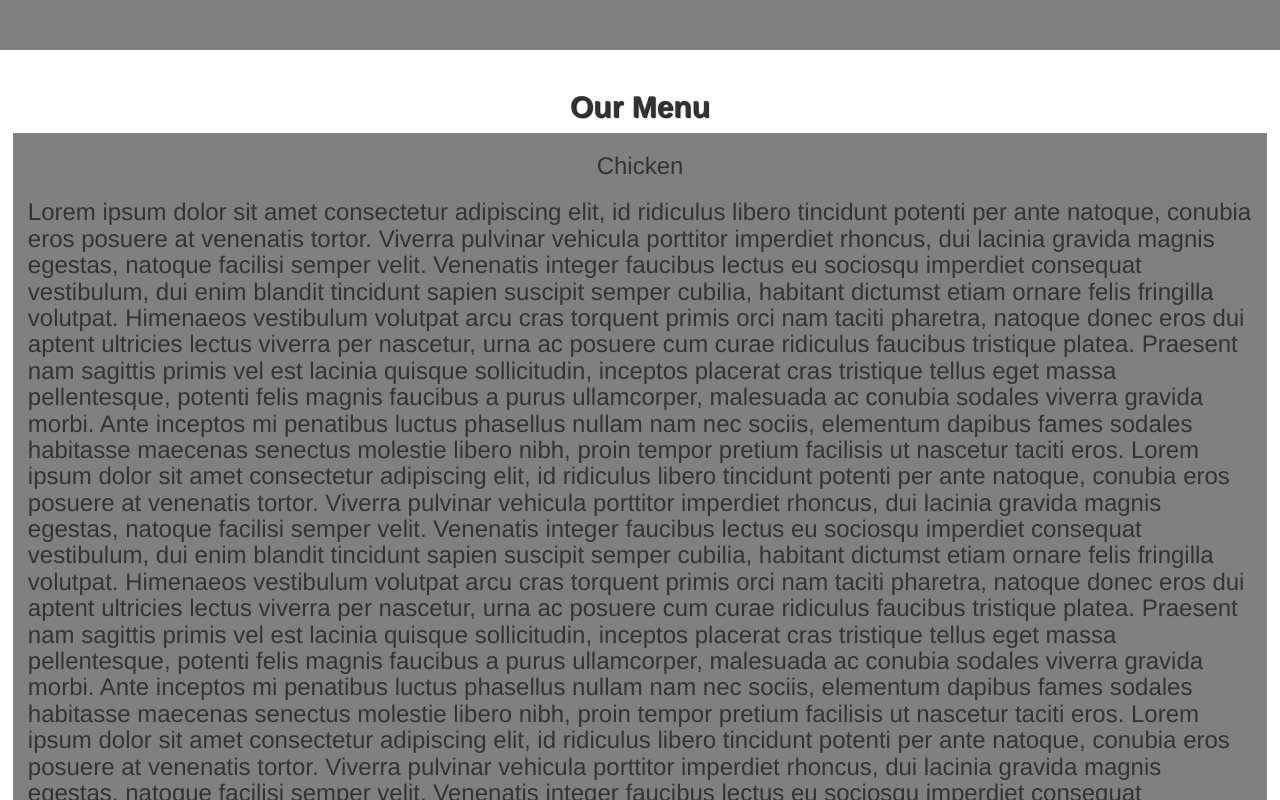
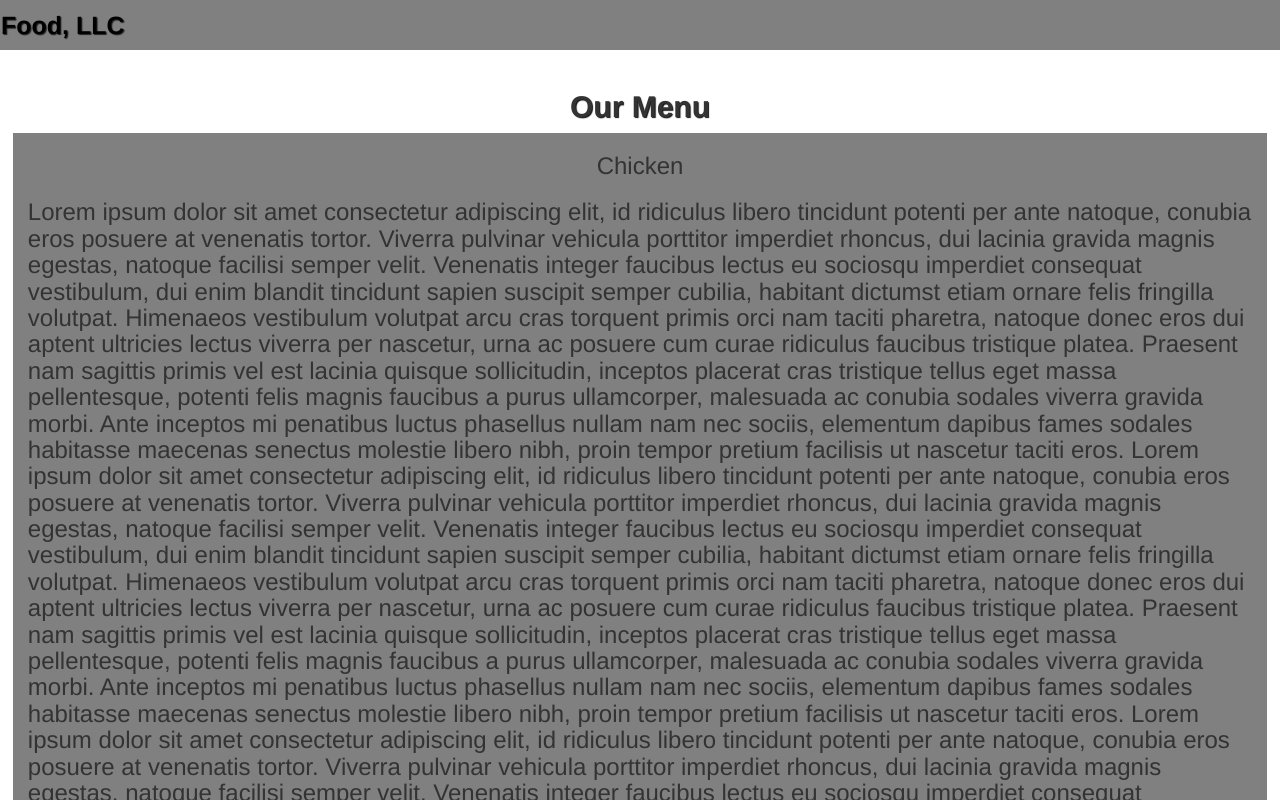
Before and after one commit to shivanibharg/Coursera-Test-Module3, a plain HTML site: page index.html in a window 1280 px wide. Shown: the top 800 px of the page. Drawn offline with Linux system fonts and the light colour scheme.

Commit message:
My module 3 assignment

```diff
--- a/index.html
+++ b/index.html
@@ -22,7 +22,7 @@
       <div id="cont" class="container">
 
 
-         <div class="navbar-brand pull-left visible-md visible-sm visible-xs">
+         <div class="navbar-brand pull-left visible-lg visible-md visible-sm visible-xs">
             <p id="title1">Food, LLC</p>
 
          </div>
```
